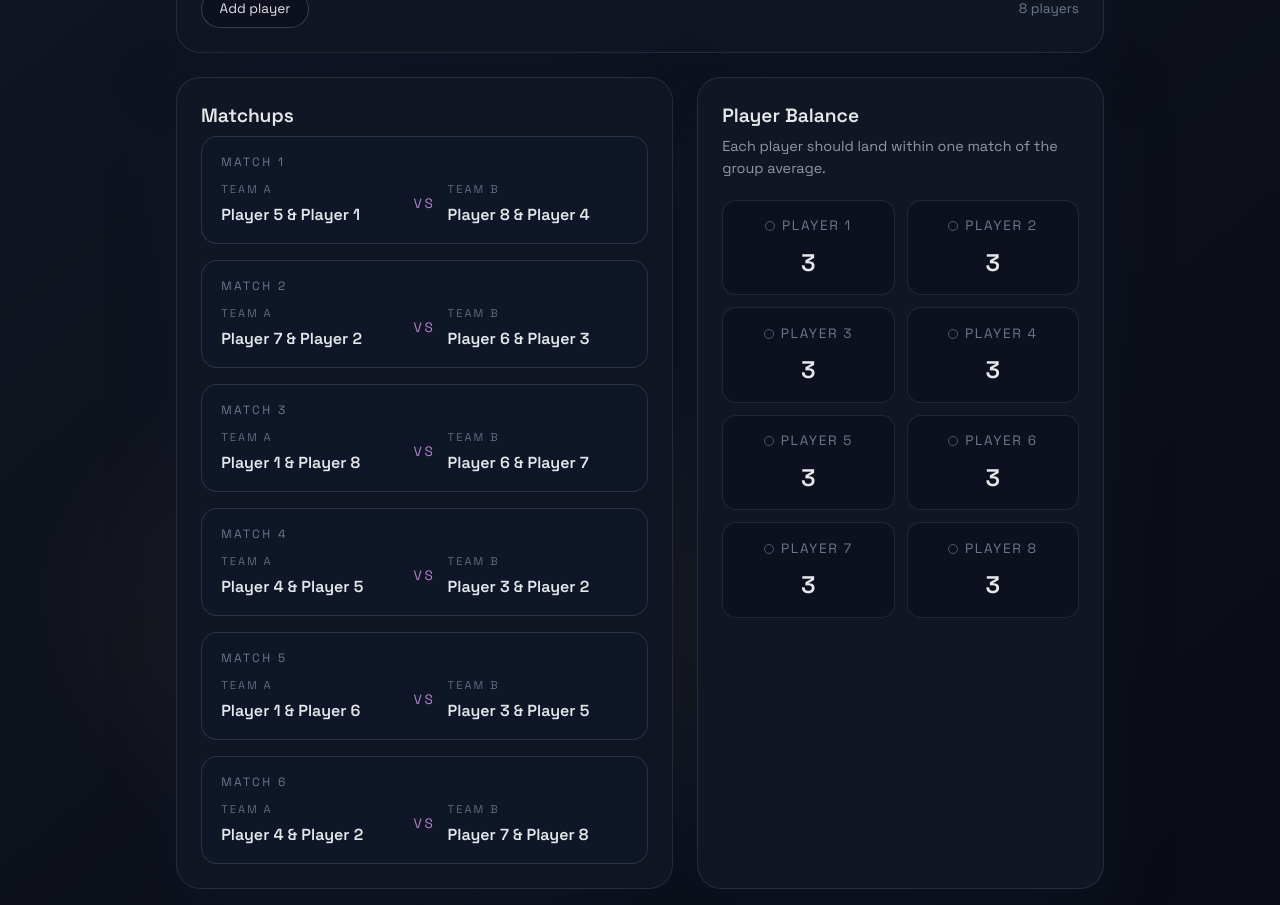
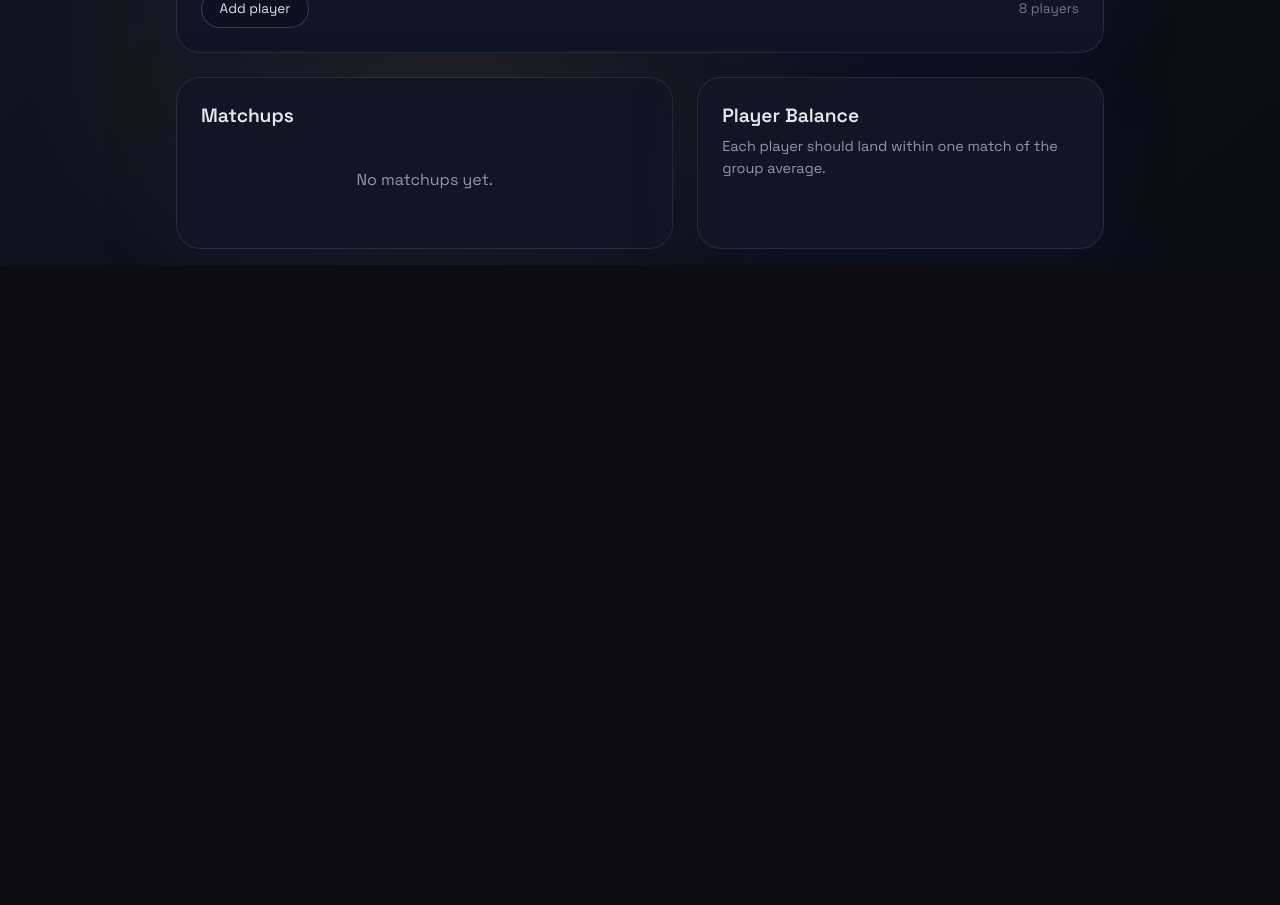
Before and after one commit to austinthedeveloper/react-open-play, a React (Vite) app: page /match-builder in a window 1280 px wide. Shown: the part 1040-1945 px from the top of the page. After the commit the page ends 1305 px from the top, so only its background shows below. Built offline with nearby package versions, Linux system fonts and the light colour scheme.

Commit message:
Storage and only generate on button click

```diff
--- a/src/pages/MatchBuilderPage.tsx
+++ b/src/pages/MatchBuilderPage.tsx
@@ -1,4 +1,4 @@
-import { useMemo, useState } from "react";
+import { useEffect, useMemo, useState } from "react";
 
 const DEFAULT_PLAYERS = 8;
 const DEFAULT_MATCHES = 6;
@@ -9,6 +9,8 @@ const TEAMMATE_WEIGHT = 5;
 const OPPONENT_WEIGHT = 2;
 const BALANCE_WEIGHT = 1.5;
 
+const STORAGE_KEY = "matchBuilderState";
+
 type GenderOption = "" | "male" | "female";
 
 type PlayerProfile = {
@@ -18,12 +20,16 @@ type PlayerProfile = {
   gender?: GenderOption;
 };
 
-type MatchTeam = [PlayerProfile, PlayerProfile];
+type MatchTeam = [string, string];
 
 type MatchCard = {
   id: string;
   index: number;
   teams: [MatchTeam, MatchTeam];
+};
+
+type Schedule = {
+  matches: MatchCard[];
 };
 
 type PlayerStat = {
@@ -38,8 +44,8 @@ function randomId() {
   return Math.random().toString(36).slice(2, 10);
 }
 
-function pairKey(a: PlayerProfile, b: PlayerProfile) {
-  return [a.id, b.id].sort().join("|");
+function pairKey(a: string, b: string) {
+  return [a, b].sort().join("|");
 }
 
 function getCombinations<T>(items: T[], size: number): T[][] {
@@ -71,7 +77,7 @@ function scorePairing(
 ) {
   const [teamA, teamB] = teams;
   const players = [...teamA, ...teamB];
-  const plays = players.map((player) => playCounts.get(player.id) ?? 0);
+  const plays = players.map((playerId) => playCounts.get(playerId) ?? 0);
   const minPlays = Math.min(...plays);
   const maxPlays = Math.max(...plays);
   let score = plays.reduce((sum, value) => sum + value, 0);
@@ -81,10 +87,11 @@ function scorePairing(
   score += (teammateCounts.get(teammateKeyA) ?? 0) * TEAMMATE_WEIGHT;
   score += (teammateCounts.get(teammateKeyB) ?? 0) * TEAMMATE_WEIGHT;
 
-  for (const player of teamA) {
-    for (const opponent of teamB) {
+  for (const playerId of teamA) {
+    for (const opponentId of teamB) {
       score +=
-        (opponentCounts.get(pairKey(player, opponent)) ?? 0) * OPPONENT_WEIGHT;
+        (opponentCounts.get(pairKey(playerId, opponentId)) ?? 0) *
+        OPPONENT_WEIGHT;
     }
   }
 
@@ -111,7 +118,7 @@ function pickBestMatch(
   let bestScore = Number.POSITIVE_INFINITY;
 
   for (const combo of combos) {
-    const [a, b, c, d] = combo;
+    const [a, b, c, d] = combo.map((player) => player.id);
     const pairings: [MatchTeam, MatchTeam][] = [
       [
         [a, b],
@@ -153,8 +160,8 @@ function updateCounts(
   const [teamA, teamB] = teams;
   const players = [...teamA, ...teamB];
 
-  for (const player of players) {
-    playCounts.set(player.id, (playCounts.get(player.id) ?? 0) + 1);
+  for (const playerId of players) {
+    playCounts.set(playerId, (playCounts.get(playerId) ?? 0) + 1);
   }
 
   teammateCounts.set(
@@ -166,9 +173,9 @@ function updateCounts(
     (teammateCounts.get(pairKey(teamB[0], teamB[1])) ?? 0) + 1
   );
 
-  for (const player of teamA) {
-    for (const opponent of teamB) {
-      const key = pairKey(player, opponent);
+  for (const playerId of teamA) {
+    for (const opponentId of teamB) {
+      const key = pairKey(playerId, opponentId);
       opponentCounts.set(key, (opponentCounts.get(key) ?? 0) + 1);
     }
   }
@@ -197,6 +204,18 @@ function buildSchedule(players: PlayerProfile[], numMatches: number) {
       teams,
     });
   }
+  return matches;
+}
+
+function buildStats(players: PlayerProfile[], matches: MatchCard[]) {
+  const playCounts = new Map(players.map((player) => [player.id, 0]));
+  for (const match of matches) {
+    for (const playerId of [...match.teams[0], ...match.teams[1]]) {
+      if (playCounts.has(playerId)) {
+        playCounts.set(playerId, (playCounts.get(playerId) ?? 0) + 1);
+      }
+    }
+  }
 
   const stats: PlayerStat[] = players.map((player) => ({
     id: player.id,
@@ -208,7 +227,7 @@ function buildSchedule(players: PlayerProfile[], numMatches: number) {
 
   stats.sort((a, b) => a.name.localeCompare(b.name));
 
-  return { players, matches, stats };
+  return stats;
 }
 
 export default function MatchBuilderPage() {
@@ -221,7 +240,8 @@ export default function MatchBuilderPage() {
     }))
   );
   const [numMatches, setNumMatches] = useState(DEFAULT_MATCHES);
-  const [seed, setSeed] = useState(0);
+  const [schedule, setSchedule] = useState<Schedule | null>(null);
+  const [isLoaded, setIsLoaded] = useState(false);
 
   const numPlayers = players.length;
   const normalizedPlayers = useMemo(() => {
@@ -237,15 +257,67 @@ export default function MatchBuilderPage() {
     });
   }, [players]);
 
-  const schedule = useMemo(() => {
-    if (numPlayers < 4) {
-      return null;
+  useEffect(() => {
+    if (typeof window === "undefined") {
+      return;
     }
-    return buildSchedule(normalizedPlayers, numMatches);
-  }, [normalizedPlayers, numPlayers, numMatches, seed]);
+    try {
+      const stored = window.localStorage.getItem(STORAGE_KEY);
+      if (!stored) {
+        return;
+      }
+      const parsed = JSON.parse(stored) as {
+        players?: PlayerProfile[];
+        numMatches?: number;
+        schedule?: Schedule | null;
+      };
+      if (Array.isArray(parsed.players)) {
+        const sanitized = parsed.players.map((player, index) => ({
+          id: player.id || randomId(),
+          name: player.name || `Player ${index + 1}`,
+          color: player.color || "",
+          gender: player.gender || "",
+        }));
+        setPlayers(sanitized);
+      }
+      if (typeof parsed.numMatches === "number") {
+        setNumMatches(parsed.numMatches);
+      }
+      if (parsed.schedule && Array.isArray(parsed.schedule.matches)) {
+        setSchedule({ matches: parsed.schedule.matches });
+      }
+    } catch {
+      // ignore storage parse errors
+    } finally {
+      setIsLoaded(true);
+    }
+  }, []);
+
+  useEffect(() => {
+    if (typeof window === "undefined") {
+      return;
+    }
+    if (!isLoaded) {
+      return;
+    }
+    window.localStorage.setItem(
+      STORAGE_KEY,
+      JSON.stringify({ players, numMatches, schedule })
+    );
+  }, [players, numMatches, schedule, isLoaded]);
 
   const matches = schedule?.matches ?? [];
-  const stats = schedule?.stats ?? [];
+  const playerLookup = useMemo(() => {
+    return new Map(normalizedPlayers.map((player) => [player.id, player]));
+  }, [normalizedPlayers]);
+  const stats = useMemo(() => {
+    if (!schedule) {
+      return [];
+    }
+    return buildStats(normalizedPlayers, schedule.matches);
+  }, [normalizedPlayers, schedule]);
+  const getPlayerName = (playerId: string) =>
+    playerLookup.get(playerId)?.name ?? "Unknown";
 
   return (
     <div className="builder-shell text-left">
@@ -312,7 +384,14 @@ export default function MatchBuilderPage() {
 
         <button
           type="button"
-          onClick={() => setSeed((value) => value + 1)}
+          onClick={() => {
+            if (numPlayers < 4) {
+              setSchedule(null);
+              return;
+            }
+            const matchesList = buildSchedule(normalizedPlayers, numMatches);
+            setSchedule({ matches: matchesList });
+          }}
           className="glow-button"
         >
           Generate schedule
@@ -444,16 +523,16 @@ export default function MatchBuilderPage() {
                       <div>
                         <span className="team-label">Team A</span>
                         <div className="team-names">
-                          {match.teams[0][0].name} &amp;{" "}
-                          {match.teams[0][1].name}
+                          {getPlayerName(match.teams[0][0])} &amp;{" "}
+                          {getPlayerName(match.teams[0][1])}
                         </div>
                       </div>
                       <div className="versus">vs</div>
                       <div>
                         <span className="team-label">Team B</span>
                         <div className="team-names">
-                          {match.teams[1][0].name} &amp;{" "}
-                          {match.teams[1][1].name}
+                          {getPlayerName(match.teams[1][0])} &amp;{" "}
+                          {getPlayerName(match.teams[1][1])}
                         </div>
                       </div>
                     </div>
```
